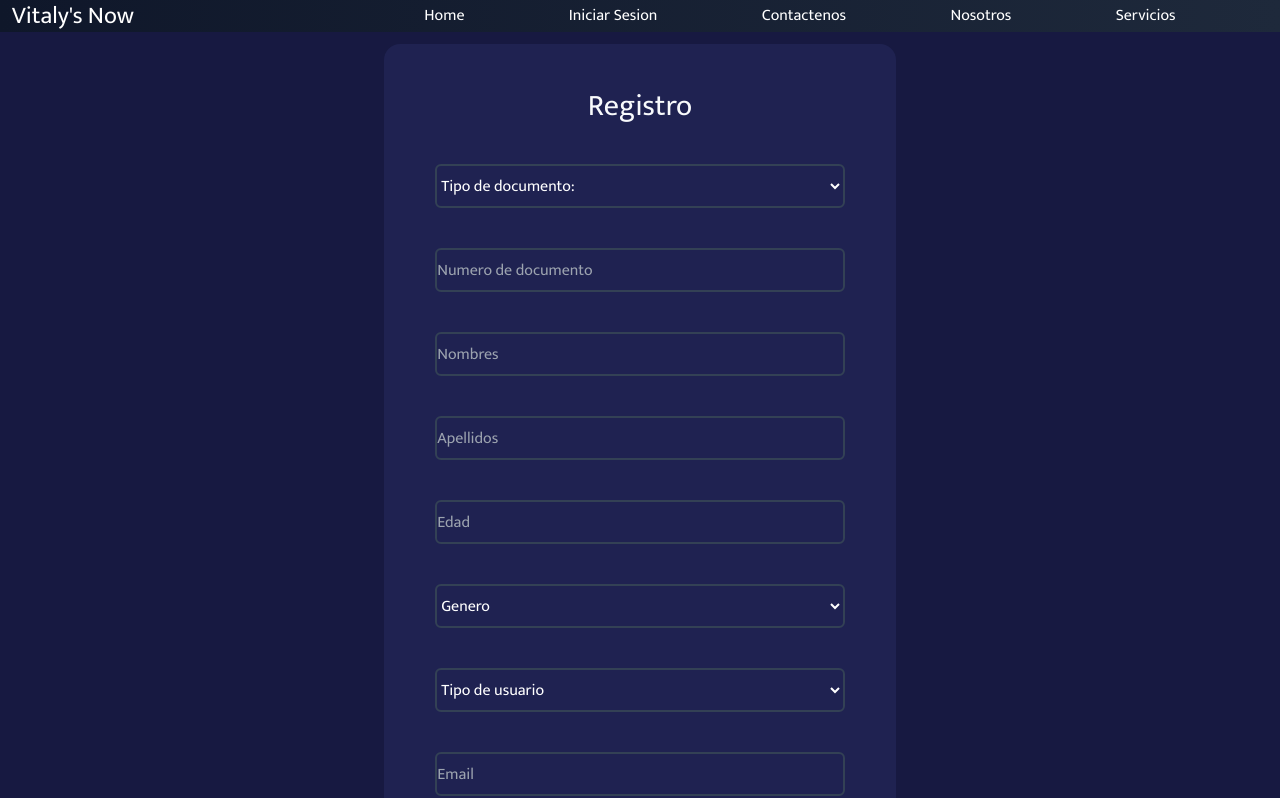
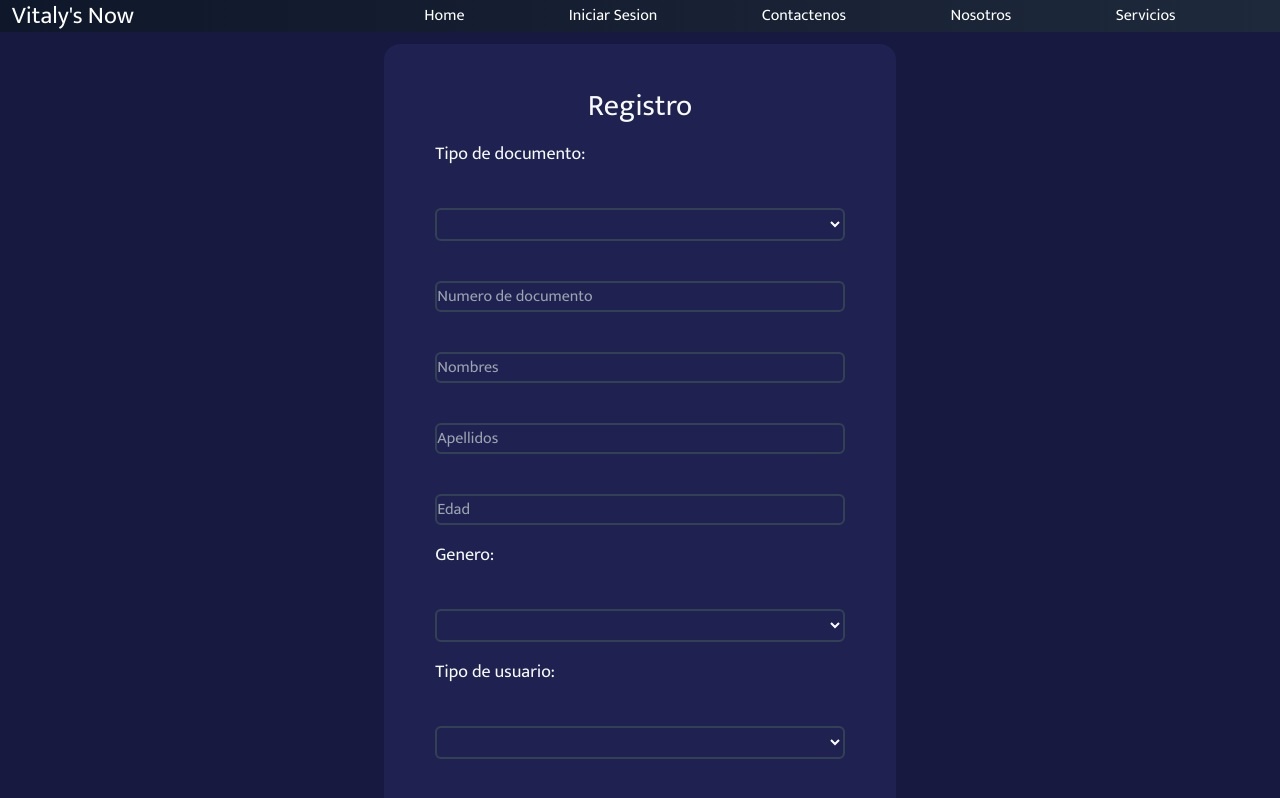
Before and after one commit to moises-ph/Health-Cloud, a React (Create React App) app in the folder client/: page /paciente/SolicitarRegistro in a window 1280 px wide. Shown: the top 798 px of the page. Built offline with nearby package versions, Linux system fonts and the light colour scheme.

Commit message:
animacion y validaciones registro

```diff
--- a/client/src/App.css
+++ b/client/src/App.css
@@ -3,5 +3,5 @@
 
 * {
   font-family: 'Mukta', sans-serif;
-
+  user-select: none;
 }
--- a/client/src/Login.jsx
+++ b/client/src/Login.jsx
@@ -2,7 +2,7 @@ import React, { useContext, useRef } from "react";
 import Swal from "sweetalert2";
 import withReactContent from "sweetalert2-react-content";
 import Nav from "./components/paciente/Nav";
-import { NavLink, useNavigate } from "react-router-dom";
+import { useNavigate } from "react-router-dom";
 import { Context, context_login } from "./context/Context";
 import axios from "axios";
 
@@ -20,7 +20,7 @@ function Login() {
     });
   };
 
-   const redirection = (event) => {
+   const redirection = () => {
     window.setTimeout(() => {
       navigate("/", { replace: true });
       window.clearTimeout();
--- a/client/src/components/paciente/SolicitarRegistro.jsx
+++ b/client/src/components/paciente/SolicitarRegistro.jsx
@@ -1,8 +1,13 @@
 import React, { useRef } from "react";
+import Swal from "sweetalert2";
+import withReactContent from "sweetalert2-react-content";
 import axios from "axios";
 import Nav from "./Nav";
+import { useNavigate } from "react-router-dom";
 
 function SolicitarRegistro() {
+  const navigate = useNavigate();
+  const MySwal = withReactContent(Swal);
   const error = useRef();
   const num_documento = useRef();
   const name = useRef();
@@ -13,20 +18,40 @@ function SolicitarRegistro() {
   const password = useRef();
   const user_type = useRef();
   const doc_type = useRef();
+  const $ = (param) => {
+    return param.current.value;
+  };
 
-  const guardar = () => {
-    if (
-      num_documento.current.value === "" ||
-      name.current.value === "" ||
-      lastname.current.value === "" ||
-      age.current.value === "" ||
-      gender.current.value === "" ||
-      email.current.value === "" ||
-      password.current.value === "" ||
-      user_type.current.value === "" ||
-      doc_type.current.value === ""
-    ) {
-      error.current.innerHTML = "Todos los campos tienen que estar llenos";
+  const ani = (message, icon) => {
+    MySwal.fire({
+      title: <p>{message}</p>,
+      icon: icon,
+    });
+  };
+
+  const RedireccionarLogin = () => {
+    window.setTimeout(() => {
+      navigate("/login", { replace: true });
+      window.clearTimeout();
+    }, 1000);
+  };
+
+  const ValidarRegistro = () => {
+    if ($(num_documento).length < 7 || $(num_documento).length > 10) {
+      ani(
+        "Error numero de documento debe tener entre 7 y 10 caracteres",
+        "error"
+      );
+    } else if ($(name).length < 3) {
+      ani("Nombre no debe ser menor a 3 caracteres", "error");
+    } else if ($(lastname).length < 3) {
+      ani("Apellido no debe ser menor a 3 caracteres", "error");
+    } else if ($(age) < 1 || $(age) > 120) {
+      ani("Ingrese una edad real", "error");
+    } else if ($(email).length < 8) {
+      ani("Email no debe ser menor a 8 caracteres", "error");
+    } else if ($(password).length < 6) {
+      ani("Password no debe ser menor a 6 caracteres", "error");
     } else {
       solicitarRegistro(
         num_documento,
@@ -41,7 +66,6 @@ function SolicitarRegistro() {
       );
     }
   };
-
   const solicitarRegistro = (
     num_documento,
     name,
@@ -66,10 +90,8 @@ function SolicitarRegistro() {
         doc_type: doc_type.current.value,
       })
       .then((res) => {
-        console.log(res);
-      })
-      .then(() => {
-        error.current.innerHTML = "usuario registrado exitosamente";
+        ani("Usuario Registrado Exitosamente", "success");
+        RedireccionarLogin();
       })
       .catch((err) => {
         console.log(err);
@@ -80,15 +102,21 @@ function SolicitarRegistro() {
     <>
       <Nav />
       <div className="w-[100%] h-[120vh] flex justify-center bg-[#171941] portrait:p-3">
-        <div className="portrait:flex portrait:flex-col portrait:items-start bg-[#1f2251] portrait:p-2 portrait:shadow-2xl portrait:rounded-2xl portrait:gap-2 portrait:w-[90%] mt-3 rounded-2xl flex flex-col items-center w-[40%] gap-4 mb-5">
+        <form className="portrait:flex portrait:flex-col portrait:items-center bg-[#1f2251] portrait:p-2 portrait:shadow-2xl portrait:rounded-2xl portrait:gap-2 portrait:w-[90%] mt-3 rounded-2xl flex flex-col items-center w-[40%] gap-4 mb-5">
           <h2 className="mt-11 text-slate-50 text-3xl">Registro</h2>
+          <label
+            htmlFor="Tipo de documento"
+            className="text-slate-50 text-lg w-[80%] text-start"
+          >
+            Tipo de documento:
+          </label>
           <select
             ref={doc_type}
+            name="Tipo de documento"
+            required
             className="bg-transparent text-white outline-none rounded-md border-2 border-solid portrait:w-full w-[80%] h-[15%] mt-6 transition duration-500 ease-in-out border-slate-700 focus:border-slate-500"
           >
-            <option value="" className="bg-[#1f2251] text-white ">
-              Tipo de documento:
-            </option>
+            <option className="bg-[#1f2251] text-white "></option>
             <option value="C.C" className="bg-[#1f2251] text-white ">
               C.C
             </option>
@@ -105,34 +133,46 @@ function SolicitarRegistro() {
           <input
             type="number"
             placeholder="Numero de documento"
+            required
             ref={num_documento}
             className="bg-transparent text-white outline-none rounded-md border-2 border-solid portrait:w-full w-[80%] h-[15%] mt-6 transition duration-500 ease-in-out border-slate-700 focus:border-slate-500"
           />
           <input
             type="text"
             placeholder="Nombres"
+            pattern="[A-Za-z] {15}"
+            required
             ref={name}
             className="bg-transparent text-white outline-none rounded-md border-2 border-solid portrait:w-full w-[80%] h-[15%] mt-6 transition duration-500 ease-in-out border-slate-700 focus:border-slate-500"
           />
           <input
             type="text"
             placeholder="Apellidos"
+            pattern="[A-Za-z] {15}"
+            required
             ref={lastname}
             className="bg-transparent text-white outline-none rounded-md border-2 border-solid portrait:w-full w-[80%] h-[15%] mt-6 transition duration-500 ease-in-out border-slate-700 focus:border-slate-500"
           />
           <input
             type="number"
             placeholder="Edad"
+            required
             ref={age}
             className="bg-transparent text-white outline-none rounded-md border-2 border-solid portrait:w-full w-[80%] h-[15%] mt-6 transition duration-500 ease-in-out border-slate-700 focus:border-slate-500"
           />
+          <label
+            htmlFor="genero"
+            className="text-slate-50 text-lg w-[80%] text-start"
+          >
+            Genero:
+          </label>
           <select
             ref={gender}
+            required
+            name="genero"
             className="bg-[#1f2251] text-white outline-none rounded-md border-2 border-solid portrait:w-full w-[80%] h-[15%] mt-6 transition duration-500 ease-in-out border-slate-700 focus:border-slate-500"
           >
-            <option value="" className="bg-[#1f2251] text-white">
-              Genero
-            </option>
+            <option className="bg-[#1f2251] text-white"></option>
             <option value="Masculino" className="bg-[#1f2251] text-white ">
               Masculino
             </option>
@@ -143,13 +183,19 @@ function SolicitarRegistro() {
               Otro
             </option>
           </select>
+          <label
+            htmlFor="tipo_usuario"
+            className="text-slate-50 text-lg w-[80%] text-start"
+          >
+            Tipo de usuario:
+          </label>
           <select
             ref={user_type}
+            required
+            name="tipo_usuario"
             className="bg-transparent text-white outline-none rounded-md border-2 border-solid portrait:w-full w-[80%] h-[15%] mt-6 transition duration-500 ease-in-out border-slate-700 focus:border-slate-500"
           >
-            <option value="" className="bg-[#1f2251] text-white ">
-              Tipo de usuario
-            </option>
+            <option className="bg-[#1f2251] text-white "></option>
             <option value="paciente" className="bg-[#1f2251] text-white ">
               paciente
             </option>
@@ -166,25 +212,27 @@ function SolicitarRegistro() {
           <input
             type="email"
             placeholder="Email"
+            required
             ref={email}
             className="bg-transparent text-white outline-none rounded-md border-2 border-solid portrait:w-full w-[80%] h-[15%] mt-6 transition duration-500 ease-in-out border-slate-700 focus:border-slate-500"
           />
           <input
             type="password"
             placeholder="Contraseña"
+            required
             ref={password}
             className="bg-transparent text-white outline-none rounded-md border-2 border-solid portrait:w-full w-[80%] h-[15%] mt-6 transition duration-500 ease-in-out border-slate-700 focus:border-slate-500"
           />
           <div ref={error} className="bg-transparent text-white"></div>
           <div className="portrait:w-full portrait:flex portrait:justify-center w-full flex justify-center mb-6">
             <button
-              onClick={guardar}
+              onClick={ValidarRegistro}
               className="bg-transparent text-white bg-[#2280f7] portrait:w-3/5 h-9 rounded-3xl hover:bg-[#2074e2] w-[40%]"
             >
               Solicitar Registro
             </button>
           </div>
-        </div>
+        </form>
       </div>
     </>
   );
```
